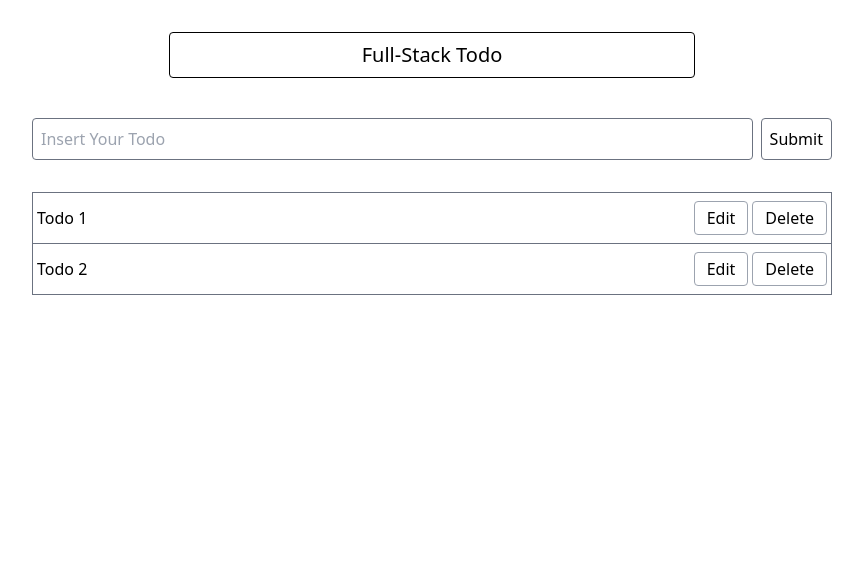
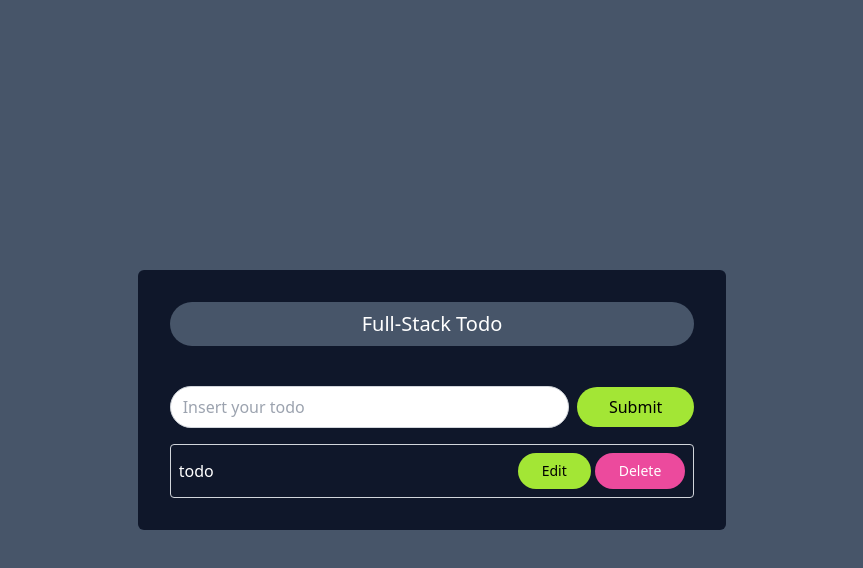
Before and after one commit to mahmudul1149/take-home-project-todolist, a Nuxt app: page / in a window 1280 px wide. Shown: the top 568 px of the page, without its empty margins (208-1071 px from the left). Built offline with nearby package versions, Linux system fonts and the light colour scheme.

Commit message:
update some style on todos page

```diff
--- a/pages/index.vue
+++ b/pages/index.vue
@@ -1,51 +1,44 @@
 <template>
-  <div class="max-w-[800px] mx-auto py-8">
-    <div class="text-center">
-      <h1
-        class="text-xl text-black border inline-block py-2 px-48 border-black rounded"
-      >
-        Full-Stack Todo
-      </h1>
+  <div class="bg-[#475569] h-[100vh] flex items-center justify-center">
+    <div class="bg-[#0f172a] max-w-[600px] mx-auto p-8 rounded-md">
+      <div class="text-center bg-[#475569] py-2 px-48 rounded-full">
+        <h1 class="text-xl text-white inline-block">Full-Stack Todo</h1>
       </div>
       <div class="mt-10 flex items-center gap-2">
         <input
-        class="w-full py-2 px-2 border border-gray-500 rounded"
+          class="w-full outline-none py-2 px-3 border border-gray-300 rounded-full"
           type="text"
           name=""
           id=""
-        placeholder="Insert Your Todo"
+          placeholder="Insert your todo"
         />
-      <button class="py-2 px-2 border border-gray-500 rounded">Submit</button>
+        <button
+          class="bg-[#a3e635] text-black border-none py-2 px-8 border rounded-full border-gray-500"
+        >
+          Submit
+        </button>
       </div>
       <div>
-      <table class="w-full my-8">
-        <tr class="py-5 border-gray-500 border rounded w-full">
-          <td class="flex items-center py-2 px-1 title">
-            Todo 1
-            <div class="ml-auto">
-              <button class="border border-gray-400 py-1 px-3 rounded mr-1">
+        <ul class="pt-4">
+          <li
+            class="py-2 px-2 flex items-center justify-between border-gray-300 border rounded w-full"
+          >
+            <p class="text-white">todo</p>
+            <div class="flex items-center gap-1">
+              <button
+                class="bg-[#a3e635] text-sm text-black py-2 px-6 rounded-full"
+              >
                 Edit
               </button>
-              <button class="border border-gray-400 py-1 px-3 rounded">
+              <button
+                class="bg-[#EC4A9D] text-[white] text-sm py-2 px-6 rounded-full"
+              >
                 Delete
               </button>
             </div>
-          </td>
-        </tr>
-        <tr class="border-gray-500 py-5 border rounded w-full">
-          <td class="flex items-center py-2 px-1">
-            Todo 2
-            <div class="ml-auto">
-              <button class="border border-gray-400 py-1 px-3 mr-1 rounded">
-                Edit
-              </button>
-              <button class="border border-gray-400 py-1 px-3 rounded">
-                Delete
-              </button>
+          </li>
+        </ul>
       </div>
-          </td>
-        </tr>
-      </table>
     </div>
   </div>
 </template>
```
Lines whose indentation alone changed are shown as unchanged.
